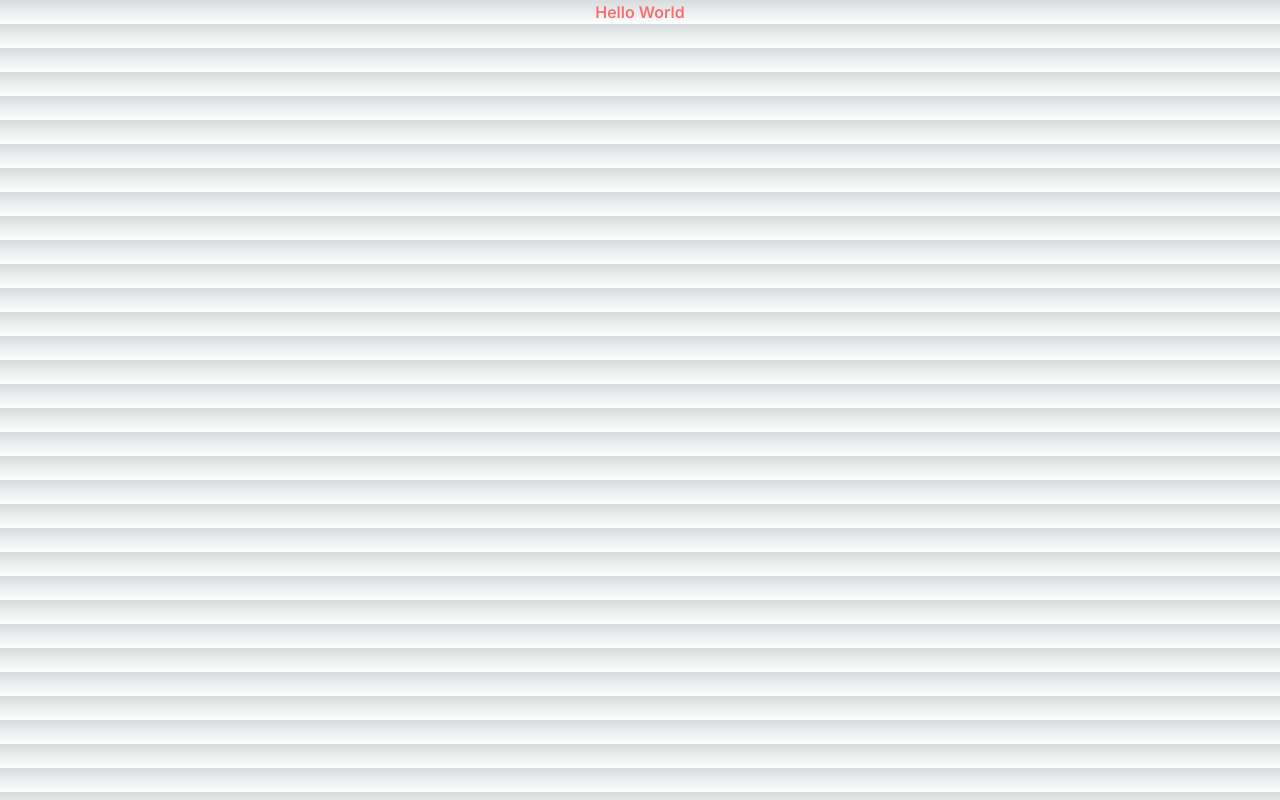
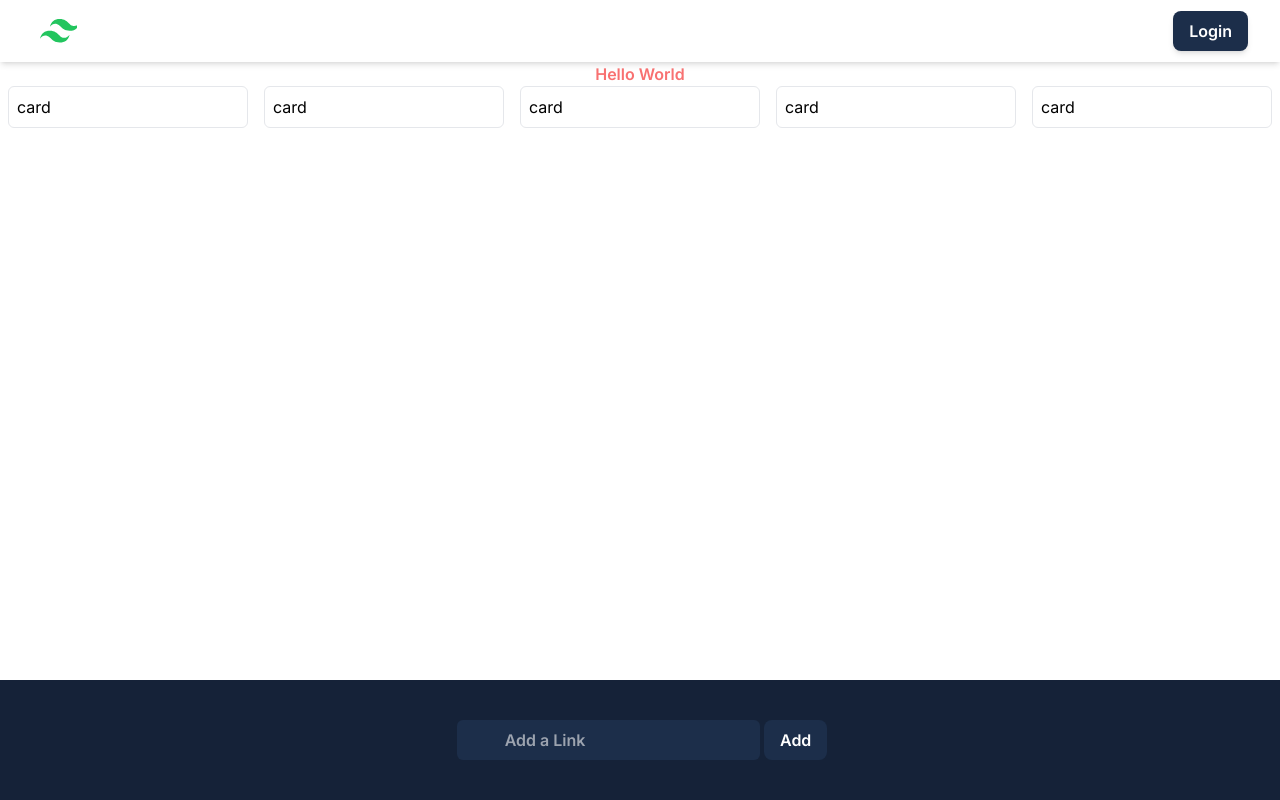
Before and after one commit to whysosaket/LinkMyLinks, a Next.js app in the folder linkmylinks/: page / in a window 1280 px wide. Built offline with nearby package versions, Linux system fonts and the light colour scheme.

Commit message:
Added Basic Designs

```diff
--- a/linkmylinks/app/(site)/page.tsx
+++ b/linkmylinks/app/(site)/page.tsx
@@ -1,9 +1,16 @@
+'use client';
 import Image from 'next/image'
+import Navbar from '../components/Navbar';
+import Footer from '../components/Footer';
+import Links from '../components/Links';
 
 export default function Home() {
   return (
     <>
+      <Navbar />
       <h1 className="font-semibold text-red-400 text-center">Hello World</h1>
+      <Links />
+      <Footer />
     </>
   )
 }
--- /dev/null
+++ b/linkmylinks/app/auth/page.tsx
@@ -0,0 +1,9 @@
+import React from 'react'
+
+const page = () => {
+  return (
+    <div>page</div>
+  )
+}
+
+export default page
--- /dev/null
+++ b/linkmylinks/app/components/Footer.tsx
@@ -0,0 +1,17 @@
+'use client';
+import React from 'react'
+
+const Footer = () => {
+  return (
+    <>
+    <footer className='bg-dark1 px-2 py-10 flex justify-center fixed bottom-0 w-full'>
+        <div className="flex justify-center font-semibold text-white w-2/5">
+        <input className="bg-dark3 py-2 px-12  mx-1 rounded-md w-3/5" type="text" placeholder='Add a Link' />
+        <button className='bg-dark3 hover:bg-dark5 px-4 py-2 rounded-lg'>Add</button>
+        </div>
+    </footer>
+    </>
+  )
+}
+
+export default Footer
--- /dev/null
+++ b/linkmylinks/app/components/LinkCard.tsx
@@ -0,0 +1,15 @@
+'use client';
+
+import React from 'react'
+
+const LinkCard = () => {
+  return (
+    <>
+    <div className='mx-2 w-1/3 border rounded-md p-2'>
+        card
+    </div>
+    </>
+  )
+}
+
+export default LinkCard
--- /dev/null
+++ b/linkmylinks/app/components/Links.tsx
@@ -0,0 +1,20 @@
+'use client';
+
+import React from 'react'
+import LinkCard from './LinkCard';
+
+const Links = () => {
+  return (
+    <>
+    <div className='flex'>
+        <LinkCard />
+        <LinkCard />
+        <LinkCard />
+        <LinkCard />
+        <LinkCard />
+    </div>
+    </>
+  )
+}
+
+export default Links
--- /dev/null
+++ b/linkmylinks/app/components/Navbar.tsx
@@ -0,0 +1,47 @@
+'use client';
+
+import React from 'react'
+import Link from 'next/link'
+
+
+const Navbar = () => {
+  return (
+    <>
+     <header className="header sticky top-0 bg-white dark:bg-dark1 text-white shadow-md flex items-center justify-between px-8 py-02">
+  {/* logo */}
+  <h1 className="w-3/12 flex justify-start my-auto">
+      <svg
+        viewBox="0 0 48 31"
+        className="h-6 w-auto hover:text-green-500 duration-200 my-auto mx-2"
+      >
+        <path
+          d="M25.517 0C18.712 0 14.46 3.382 12.758 10.146c2.552-3.382 5.529-4.65 8.931-3.805 1.941.482 3.329 1.882 4.864 3.432 2.502 2.524 5.398 5.445 11.722 5.445 6.804 0 11.057-3.382 12.758-10.145-2.551 3.382-5.528 4.65-8.93 3.804-1.942-.482-3.33-1.882-4.865-3.431C34.736 2.92 31.841 0 25.517 0zM12.758 15.218C5.954 15.218 1.701 18.6 0 25.364c2.552-3.382 5.529-4.65 8.93-3.805 1.942.482 3.33 1.882 4.865 3.432 2.502 2.524 5.397 5.445 11.722 5.445 6.804 0 11.057-3.381 12.758-10.145-2.552 3.382-5.529 4.65-8.931 3.805-1.941-.483-3.329-1.883-4.864-3.432-2.502-2.524-5.398-5.446-11.722-5.446z"
+          fill="#22C55E"
+        />
+      </svg>
+      LinkMyLinks
+  </h1>
+  {/* navigation */}
+  <nav className="nav font-semibold text-lg hidden md:block">
+    <ul className="flex items-center">
+      <li className="p-4 border-b-2 border-green-500 border-opacity-0 hover:border-opacity-100 hover:text-green-500 duration-200 cursor-pointer active">
+        <Link href="/">Dashboard</Link>
+      </li>
+      <li className="p-4 border-b-2 border-green-500 border-opacity-0 hover:border-opacity-100 hover:text-green-500 duration-200 cursor-pointer">
+        <Link href="/">Profile</Link>
+      </li>
+      <li className="p-4 border-b-2 border-green-500 border-opacity-0 hover:border-opacity-100 hover:text-green-500 duration-200 cursor-pointer">
+        <Link href="/controller">Settings</Link>
+      </li>
+    </ul>
+  </nav>
+  {/* buttons -*/}
+  <div className="w-6/12  md:w-3/12 flex justify-end">
+      <button className="bg-dark3 hover:bg-dark5 text-white rounded-lg shadow-md px-4 py-2 font-semibold">Login</button>
+  </div>
+</header>
+    </>
+  )
+}
+
+export default Navbar
--- a/linkmylinks/app/globals.css
+++ b/linkmylinks/app/globals.css
@@ -2,26 +2,6 @@
 @tailwind components;
 @tailwind utilities;
 
-:root {
-  --foreground-rgb: 0, 0, 0;
-  --background-start-rgb: 214, 219, 220;
-  --background-end-rgb: 255, 255, 255;
+body{
+  /* background-color: #416aac; */
 }
-
-@media (prefers-color-scheme: dark) {
-  :root {
-    --foreground-rgb: 255, 255, 255;
-    --background-start-rgb: 0, 0, 0;
-    --background-end-rgb: 0, 0, 0;
-  }
-}
-
-body {
-  color: rgb(var(--foreground-rgb));
-  background: linear-gradient(
-      to bottom,
-      transparent,
-      rgb(var(--background-end-rgb))
-    )
-    rgb(var(--background-start-rgb));
-}
--- a/linkmylinks/app/layout.tsx
+++ b/linkmylinks/app/layout.tsx
@@ -1,3 +1,4 @@
+import Navbar from './components/Navbar'
 import './globals.css'
 import { Inter } from 'next/font/google'
 
@@ -15,6 +16,7 @@ export default function RootLayout({
 }) {
   return (
     <html lang="en">
+      {/* <Navbar /> */}
       <body className={inter.className}>{children}</body>
     </html>
   )
--- a/linkmylinks/tailwind.config.js
+++ b/linkmylinks/tailwind.config.js
@@ -7,11 +7,22 @@ module.exports = {
   ],
   theme: {
     extend: {
-      backgroundImage: {
-        'gradient-radial': 'radial-gradient(var(--tw-gradient-stops))',
-        'gradient-conic':
-          'conic-gradient(from 180deg at 50% 50%, var(--tw-gradient-stops))',
+      colors: {
+        transparent: 'transparent',
+        primary: '#0C134F',
+        secondary: '#1D267D',
+        tertiary: '#5C469C',
+        quaternary: '#D4ADFC',
+        dark1: '#152238',
+        dark2: '#192841',
+        dark3: '#1c2e4a',
+        dark4: '#203354',
+        dark5: '#23395d',
       },
+      fontFamily: {
+        logo: 'Courgette',
+        logo2: 'Rock Salt'
+      }
     },
   },
   plugins: [],
```
